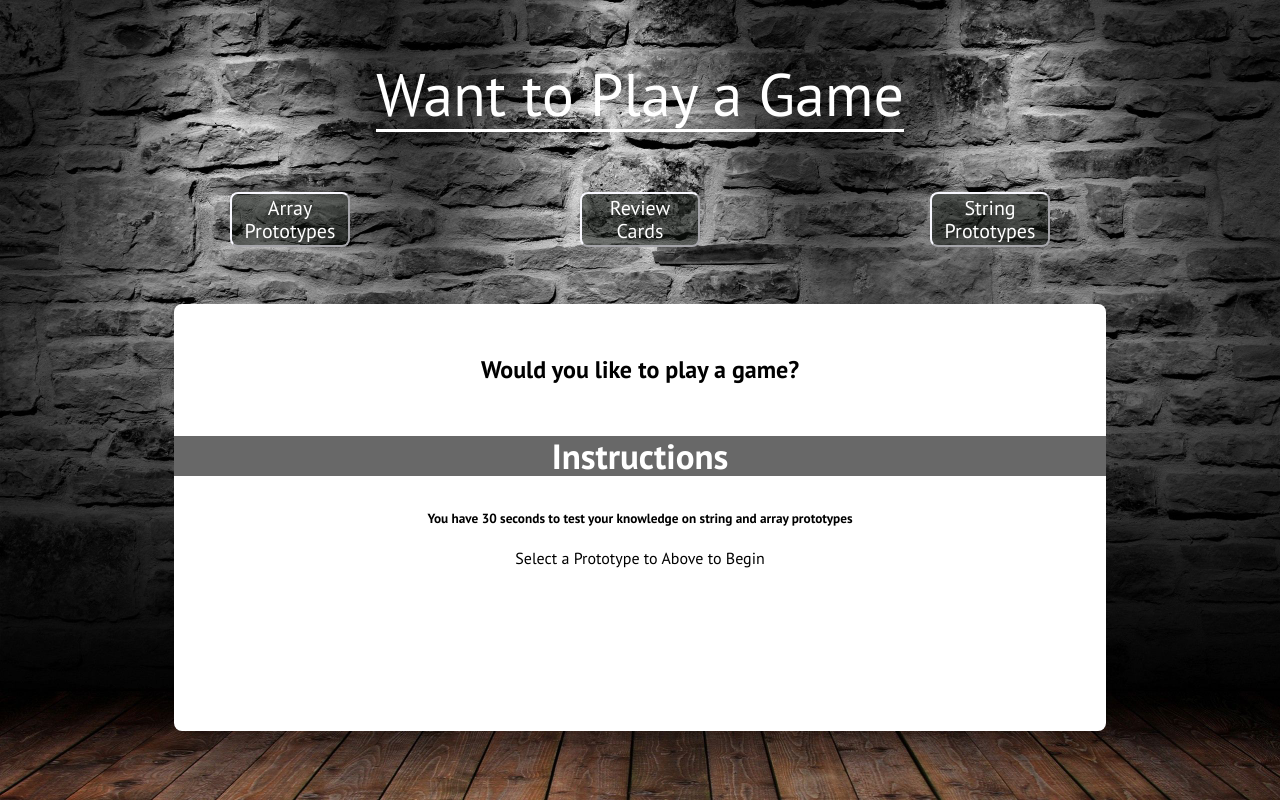
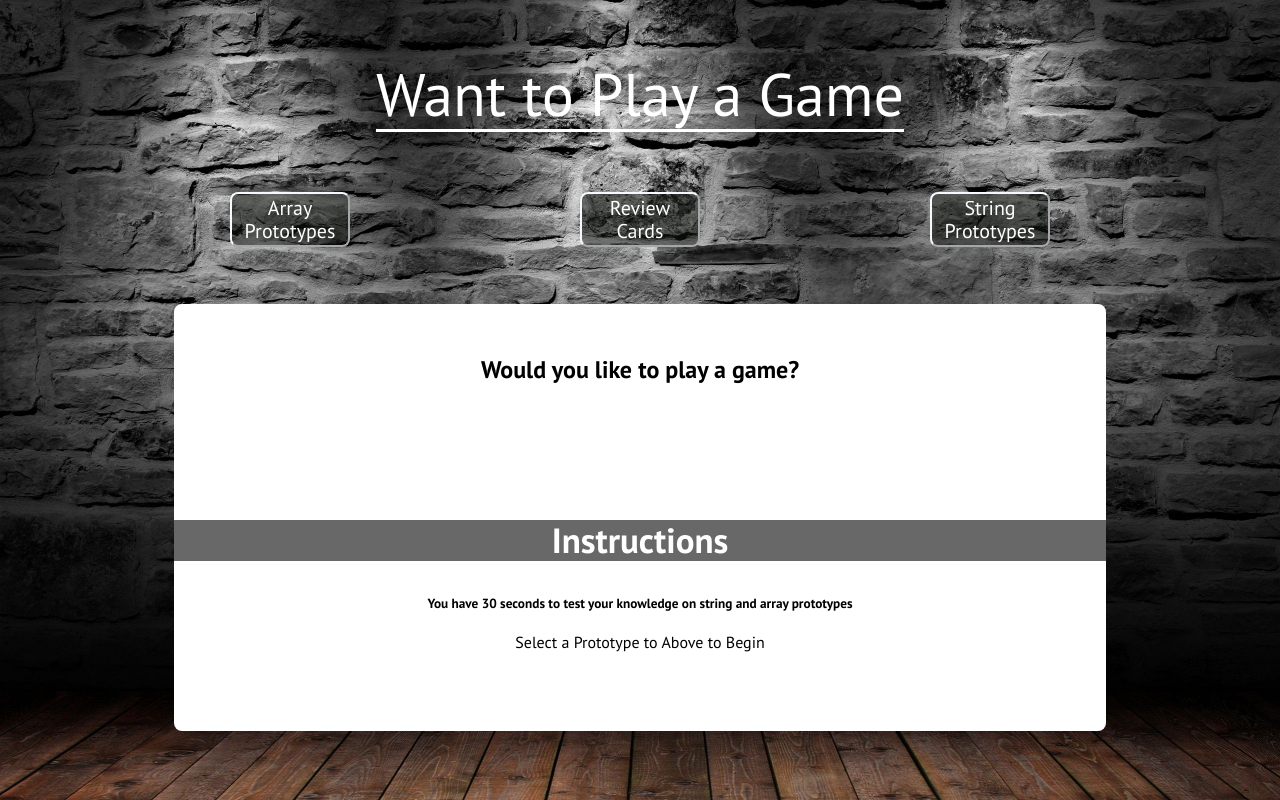
Before and after one commit to KStockton/prototypeReaction, a React (Create React App) app: page / in a window 1280 px wide. Built offline with nearby package versions, Linux system fonts and the light colour scheme; no server answers.

Commit message:
fixed css bug for toggle

```diff
--- a/src/QuestionTitle.js
+++ b/src/QuestionTitle.js
@@ -17,7 +17,6 @@ checkSelection = (event) => {
   if(event.target.value === this.props.topicChoice[this.state.index].correctAnswer) {
     localStorage.removeItem(this.state.index)
       showResult = 'That was Correct'
-
   } else {
     showResult = 'That was Incorrect'
     localStorage.setItem(this.state.index, JSON.stringify(this.props.topicChoice[this.state.index]))
@@ -25,6 +24,7 @@ checkSelection = (event) => {
   this.setState({ index: this.state.index +1,
   showResult: showResult })
 }
+
 componentDidUpdate = () =>{
   if(this.state.index + 1 === this.props.topicChoice.length){
     this.setState({ index: 0, showResult: ''})
--- a/src/QuestionTitle.scss
+++ b/src/QuestionTitle.scss
@@ -7,6 +7,8 @@ article h3 {
 
 article h2 {
   margin: 52px 0px;
+  min-height: 7rem;
+  min-width: 49rem;
 }
  .answer-wrapper {
    display: flex;
--- a/src/Title.js
+++ b/src/Title.js
@@ -22,7 +22,7 @@ export default class Title extends Component {
    return (
     <section className="Title-btn-wrapper bounce">
          <button value="Array Prototypes" name="arrayEvent" onClick={this.handleClick}>Array Prototypes</button>
-         <button value="review" onClick={this.handleClick}> Review Cards</button>
+         <button value="review" onClick={this.handleClick}> Review Cards </button>
          <button value="String Prototypes" name="stringEvent" onClick={this.handleClick}>String Prototypes</button>
     </section>
    )
```
